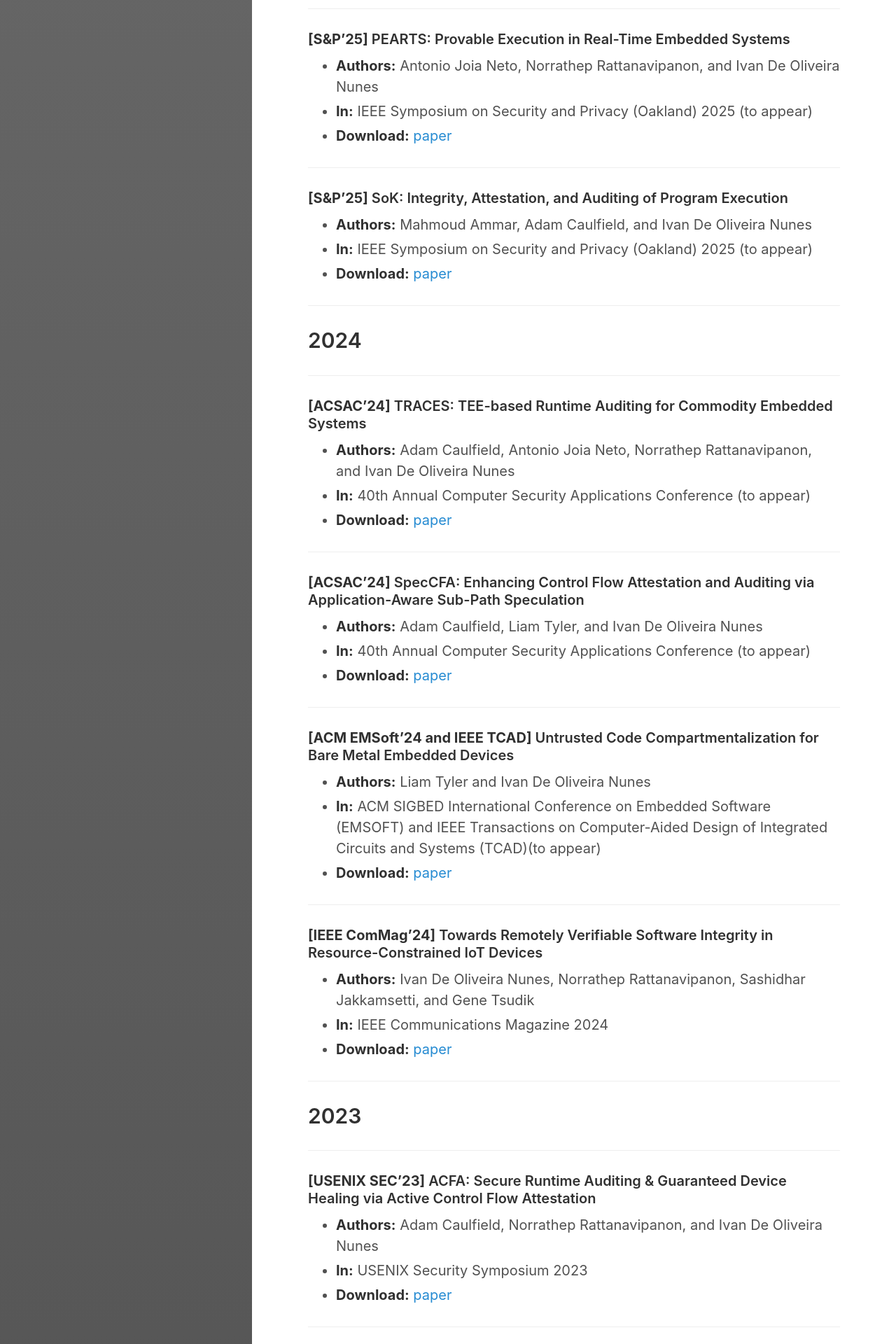
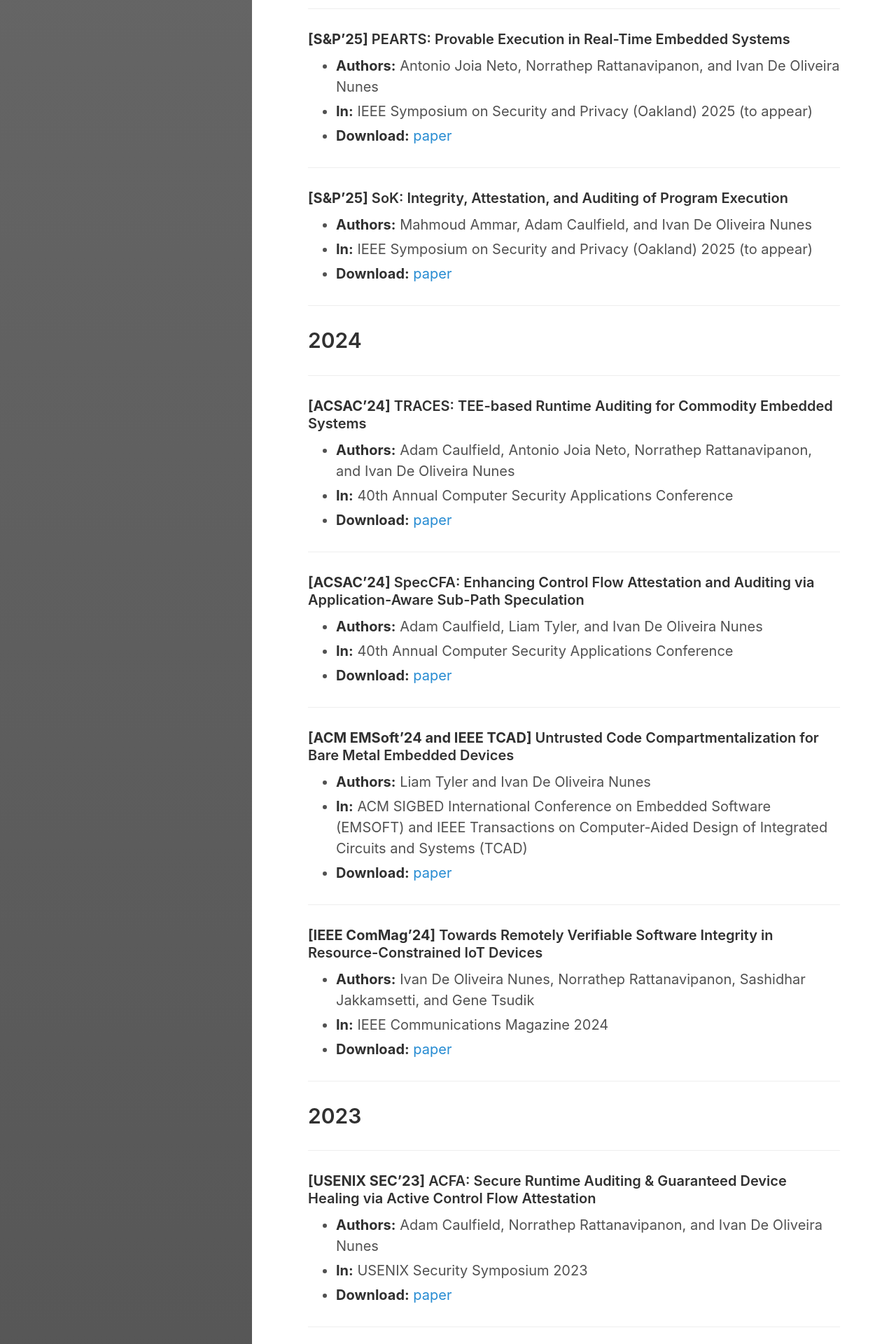
Before and after one commit to ivanolive/ivanolive.github.io, a Jekyll site: the page built from research.md, in a window 1280 px wide. Shown: the part 315-2235 px from the top of the page at 70% size. Built offline with Jekyll 4.4.1, drawn with Linux system fonts in a browser that asks for light colours.

Commit message:
Update research.md

```diff
--- a/research.md
+++ b/research.md
@@ -41,7 +41,7 @@
 #### **\[ACSAC'24\]** TRACES: TEE-based Runtime Auditing for Commodity Embedded Systems
 
 - **Authors:** Adam Caulfield, Antonio Joia Neto, Norrathep Rattanavipanon, and Ivan De Oliveira Nunes
-- **In:** 40th Annual Computer Security Applications Conference (to appear)
+- **In:** 40th Annual Computer Security Applications Conference
 - **Download:** [paper](https://people.rit.edu/~ixdics/pubs/TRACES.pdf)
 
 ___
@@ -50,7 +50,7 @@
 #### **\[ACSAC'24\]** SpecCFA: Enhancing Control Flow Attestation and Auditing via Application-Aware Sub-Path Speculation
 
 - **Authors:** Adam Caulfield, Liam Tyler, and Ivan De Oliveira Nunes
-- **In:** 40th Annual Computer Security Applications Conference (to appear)
+- **In:** 40th Annual Computer Security Applications Conference
 - **Download:** [paper](https://people.rit.edu/~ixdics/pubs/SpecCFA.pdf)
 
 ___
@@ -59,7 +59,7 @@
 #### **\[ACM EMSoft'24 and IEEE TCAD\]** Untrusted Code Compartmentalization for Bare Metal Embedded Devices
 
 - **Authors:** Liam Tyler and Ivan De Oliveira Nunes
-- **In:** ACM SIGBED International Conference on Embedded Software (EMSOFT) and IEEE Transactions on Computer-Aided Design of Integrated Circuits and Systems (TCAD)(to appear)
+- **In:** ACM SIGBED International Conference on Embedded Software (EMSOFT) and IEEE Transactions on Computer-Aided Design of Integrated Circuits and Systems (TCAD)
 - **Download:** [paper](https://people.rit.edu/~ixdics/pubs/UCCA.pdf)
 
 ___
```
